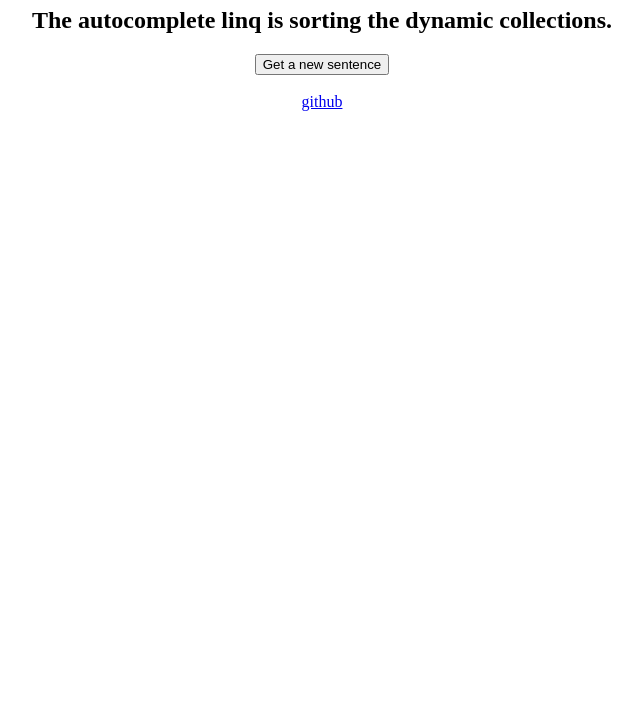
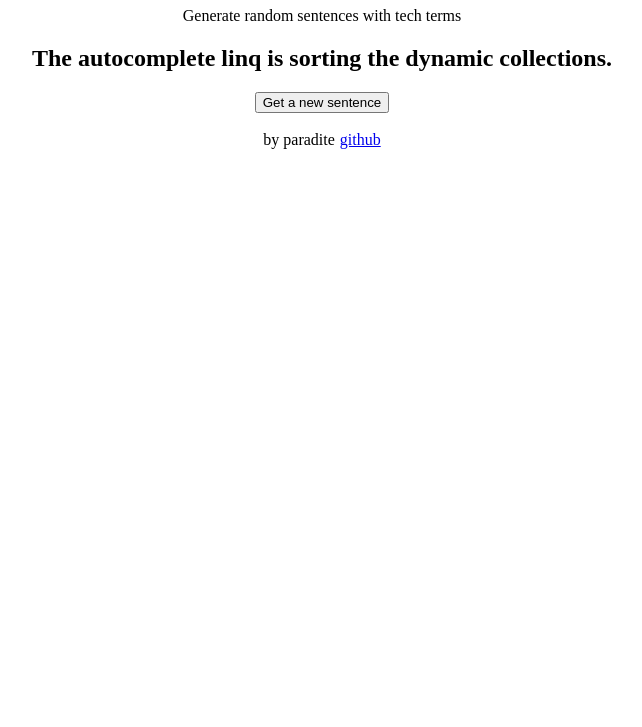
Before and after one commit to paradite/techspeak, a website: page index.html in a window 1280 px wide. Shown: the part 73-800 px from the top of the page, without its empty margins (318-960 px from the left). Drawn offline with Linux system fonts and the light colour scheme.

Commit message:
wording fix

```diff
--- a/index.html
+++ b/index.html
@@ -2,7 +2,7 @@
 <html>
 <head>
   <title>techspeak</title>
-  <meta name="description" content="Generate random sentences that contains tech words.">
+  <meta name="description" content="Generate random sentences with tech terms">
   <style type="text/css">
     #result:first-letter {
       text-transform: capitalize;
@@ -11,10 +11,11 @@
 </head>
 <body style="text-align: center;">
 <h1>techspeak</h1>
+<p>Generate random sentences with tech terms</p>
 <h2 id="result"></h2>
 <button id="refresh">Get a new sentence</button>
 </br></br>
-<a href="https://github.com/paradite/techspeak">github</a>
+<span style="padding-right: 5px;">by paradite</span><a href="https://github.com/paradite/techspeak">github</a>
 <script src="dist/main.js"/></script>
 </body>
 </html>
```
Also changed, not shown: README.md.
